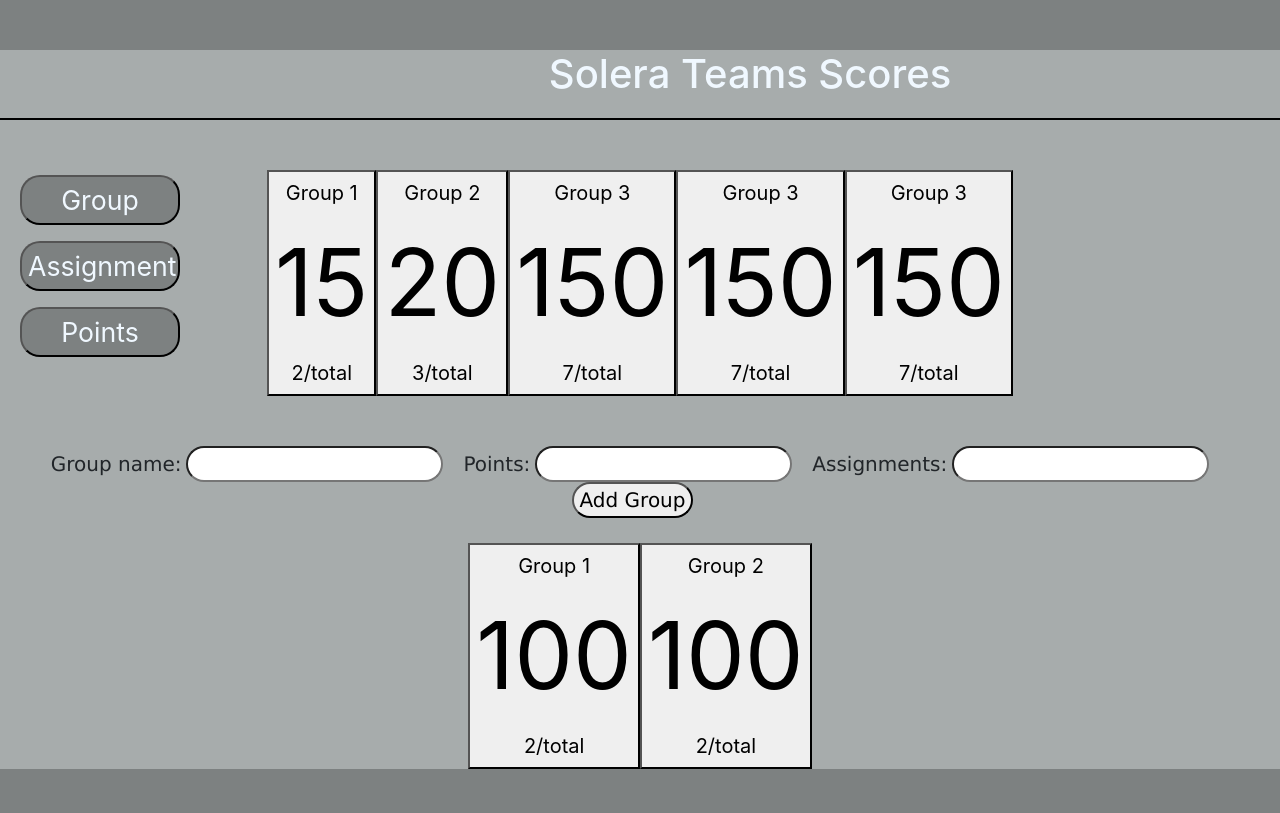
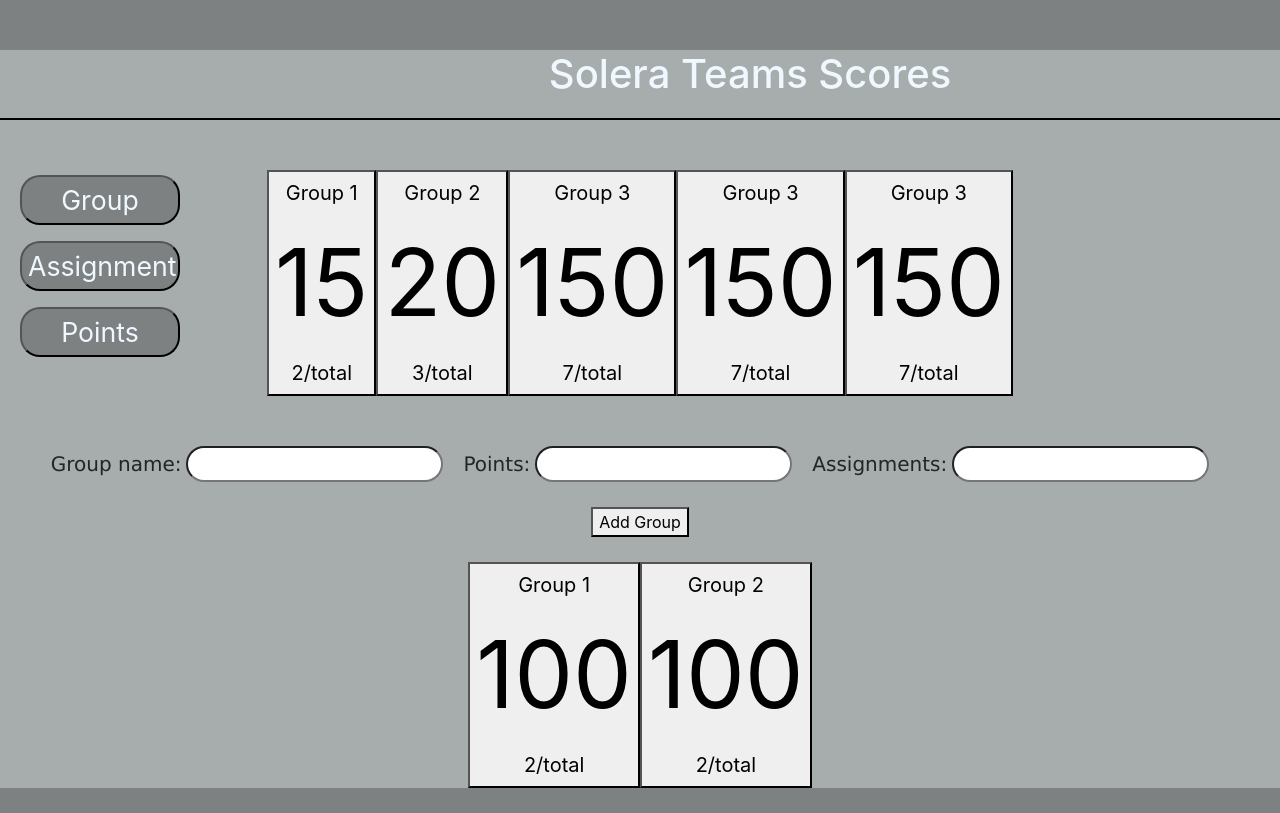
Before and after one commit to jndgoncalves/SoleraBootcampProject, a React (Create React App) app: page / in a window 1280 px wide. Shown: the top 813 px of the page. Built offline with nearby package versions, Linux system fonts and the light colour scheme; the HTML template or start-up script is replaced by a standard one.

Commit message:
added the useState

```diff
--- a/src/Components/NewGroup/GroupForm.js
+++ b/src/Components/NewGroup/GroupForm.js
@@ -1,17 +1,45 @@
 import "./GroupForm.css";
+import React, {useState} from 'react'
 
-const groupForm = () => {
-    return <form>
-         <div id="textDiv" hidden="">
-            <label>Group name:</label>
+const GroupForm = () => {
+    const [enteredName, setEnteredName] =useState("");
+    const [enteredPoints, setEnteredPoints] =useState("");
+    const [enteredAssignment, setEnteredAssignment] =useState("");
+
+    const nameChangeHandler = (event) => {
+        setEnteredName(event.target.value);
+    }
+    const pointsChangeHandler = (event) => {
+        setEnteredName(event.target.value);
+    }
+    const assignmentChangeHandler = (event) => {
+        setEnteredName(event.target.value);
+    }
+
+    const submitHandler = (event) =>{
+        event.preventDefault();
+
+        const groupData = {
+            name: enteredName,
+            points: enteredPoints,
+            assignment: enteredAssignment
+        }
+        console.log(groupData);
+    }
+
+    return <form onSubmit={submitHandler}>
+         <div id="textDiv">
+            <label value={enteredName} onChange={nameChangeHandler}>Group name:</label>
             <input type="text" min="1" required="0"></input>
-            <label>Points:</label>
+            <label value={enteredPoints} onChange={pointsChangeHandler}>Points:</label>
             <input type="number" min="0" id="point" required="0"></input>
-            <label>Assignments:</label>
+            <label value={enteredAssignment} onChange={assignmentChangeHandler}>Assignments:</label>
             <input type="number" min="0" id="assignments" required="0"></input>
+        </div>
+        <div >
             <button type="submit">Add Group</button>
         </div>
-       </form>
+    </form>
 }
 
-export default groupForm;
+export default GroupForm;
```
